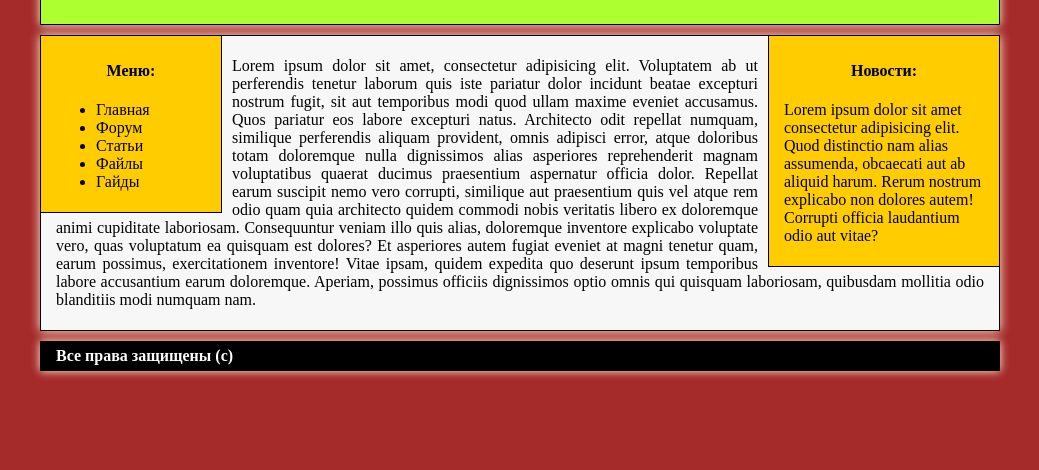
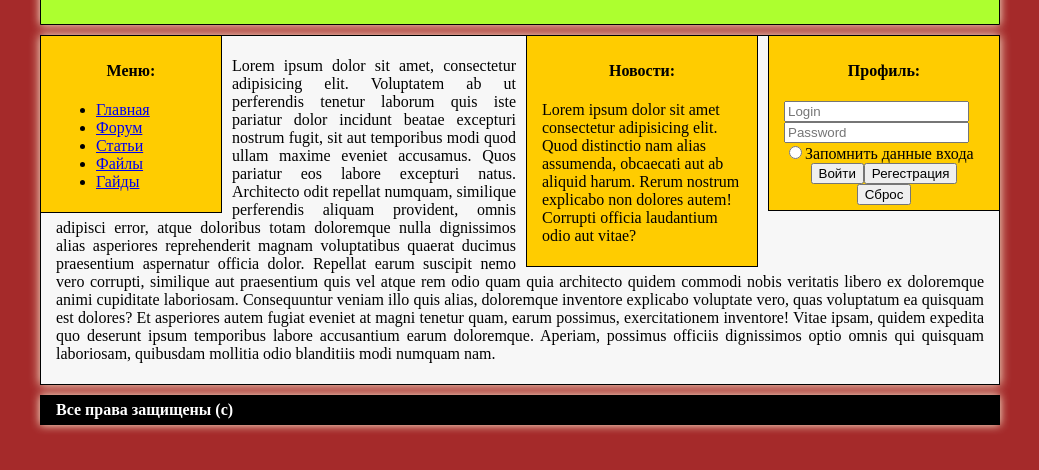
Before and after one commit to dmitriieremenko/vovkaloshara, a plain HTML site: page index.html in a window 1280 px wide. Shown: the part 250-720 px from the top of the page, without its empty margins (120-1159 px from the left). Drawn offline with Linux system fonts and the light colour scheme.

Commit message:
login form

```diff
--- a/css/main.css
+++ b/css/main.css
@@ -27,12 +27,19 @@ h4 {
     max-width: 200px;
     min-width: 150px;
 }
+.sidebar2 {
+    background: rgb(255, 204, 0);
+    float: right;
+    margin-left: 10px;
+    max-width: 200px;
+}
 .sidebar1 {
     background: rgb(255, 204, 0);
     float: right;
     margin-left: 10px;
     max-width: 200px;
 }
+
 .conteiner {
     background: rgb(247, 247, 247);
     margin-bottom: 10px;
--- a/index.html
+++ b/index.html
@@ -14,12 +14,21 @@
     <div class="sidebar">
         <h4>Меню:</h4>
         <ul>
-            <li><a href="#"></a>Главная</li>
-            <li><a href="#"></a>Форум</li>
-            <li><a href="#"></a>Статьи</li>
-            <li><a href="#"></a>Файлы</li>
-            <li><a href="#"></a>Гайды</li>
+            <li><a href="#">Главная</a></li>
+            <li><a href="#">Форум</a></li>
+            <li><a href="#">Статьи</a></li>
+            <li><a href="#">Файлы</a></li>
+            <li><a href="#">Гайды</a></li>
         </ul>
+    </div>
+    <div class="sidebar2">
+        <h4>Профиль:</h4>
+    <form action="">
+        <input type="text" placeholder="Login" required><br>
+        <input type="password" placeholder="Password" required><br>
+        <input type="radio" placeholder="Запомнить данные входа">Запомнить данные входа<br>
+        <center><input type="button" value="Войти"><input type="button" value="Регестрация"><input type="reset" value="Сброс"><br></center>
+    </form>
     </div>
     <div class="sidebar1">
         <h4>Новости:</h4>
```
